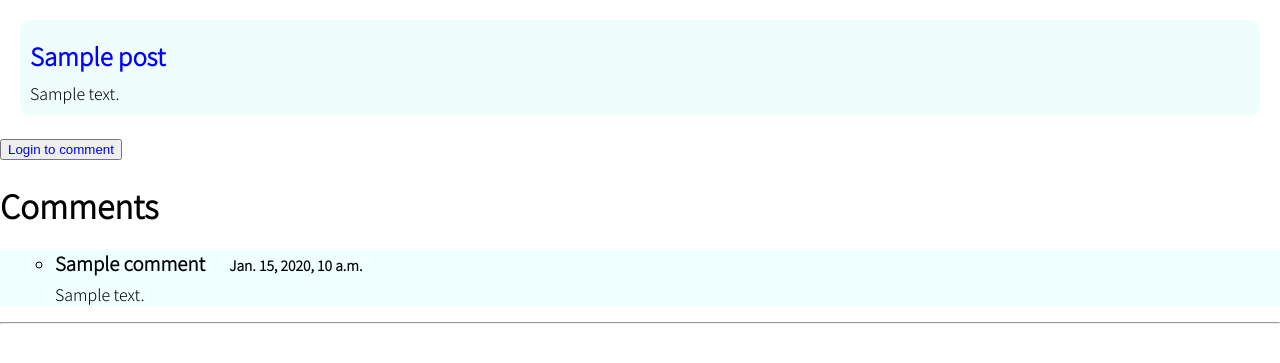
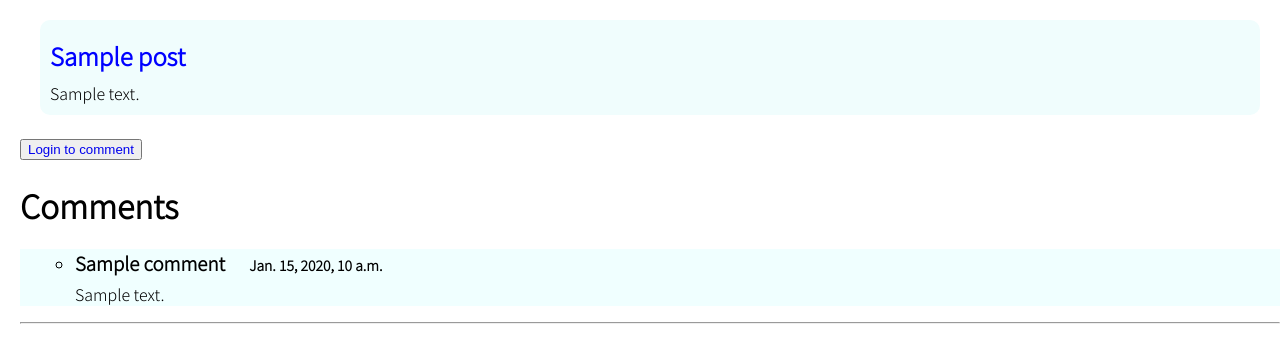
Before and after one commit to Jahsminemma/blogs, a Django app: page /post/1/ in a window 1280 px wide. Shown: the part 64-427 px from the top of the page. Run offline with Django 3.2, Linux system fonts and the light colour scheme; tables that the repository leaves empty hold one stand-in row (values such as "Sample post"); parts of the project's set-up code (start-up, migrations or seed data) failed here and were passed over.

Commit message:
added more style

```diff
--- a/static/css/base.css
+++ b/static/css/base.css
@@ -74,3 +74,7 @@ header .nav-right ul li {
     font-size: 15px;
     margin-left: 10px;
 }
+
+.postdetail-container {
+    margin-left: 20px;
+}
--- a/templates/post_detail.html
+++ b/templates/post_detail.html
@@ -1,5 +1,6 @@
 {% extends 'base.html' %}
 {% block content %}
+<div class="postdetail-container">
     <div class="post-content">
     <h2><a href="{% url 'post_detail' post.pk %}">{{ post.title }}</a></h2>
     <p>{{post.body }}</p>
@@ -40,4 +41,5 @@
     </li>
     {% endfor %}
     </div>
+</div>
 {% endblock content %}
```
Lines whose indentation alone changed are shown as unchanged.
